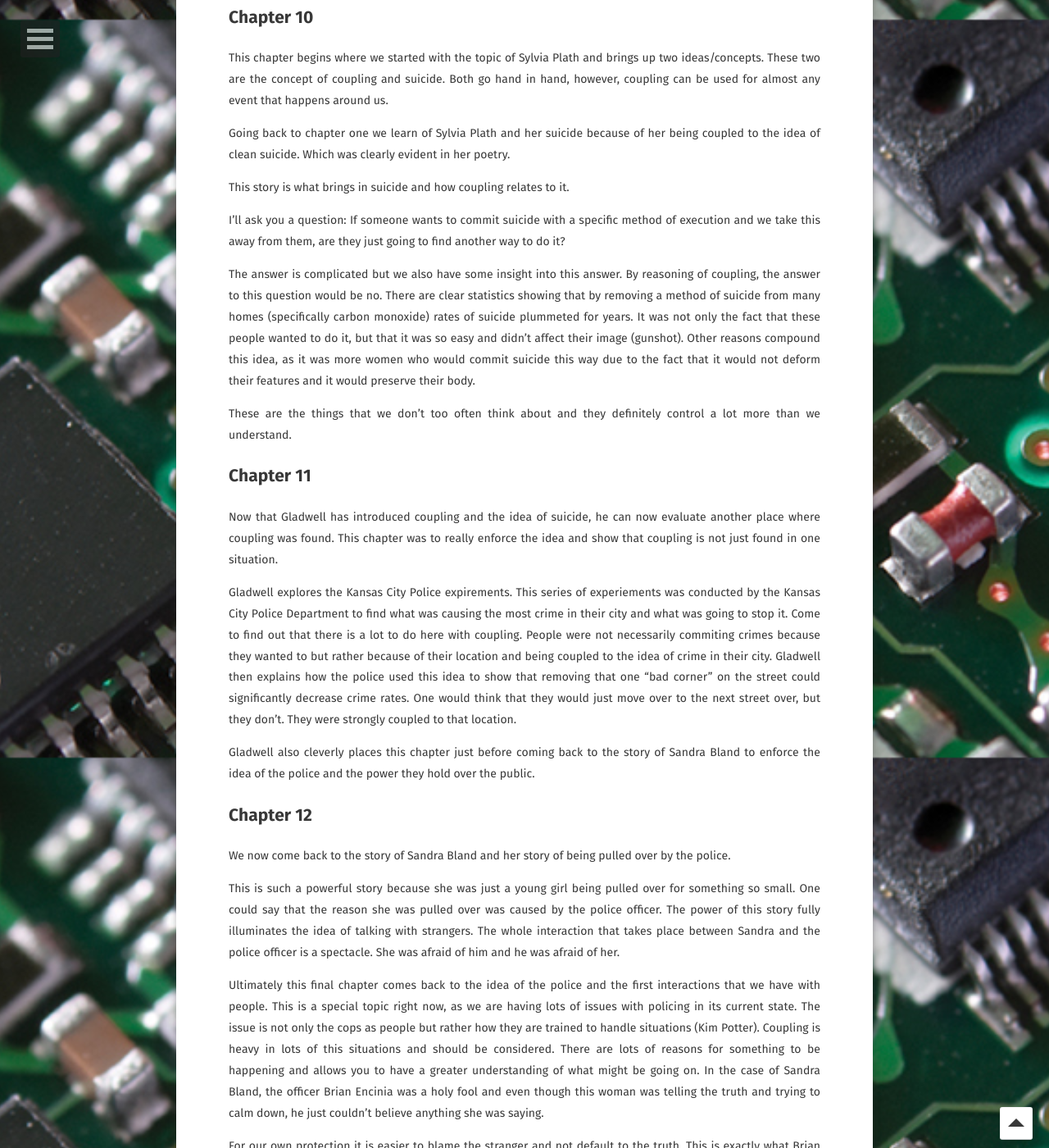
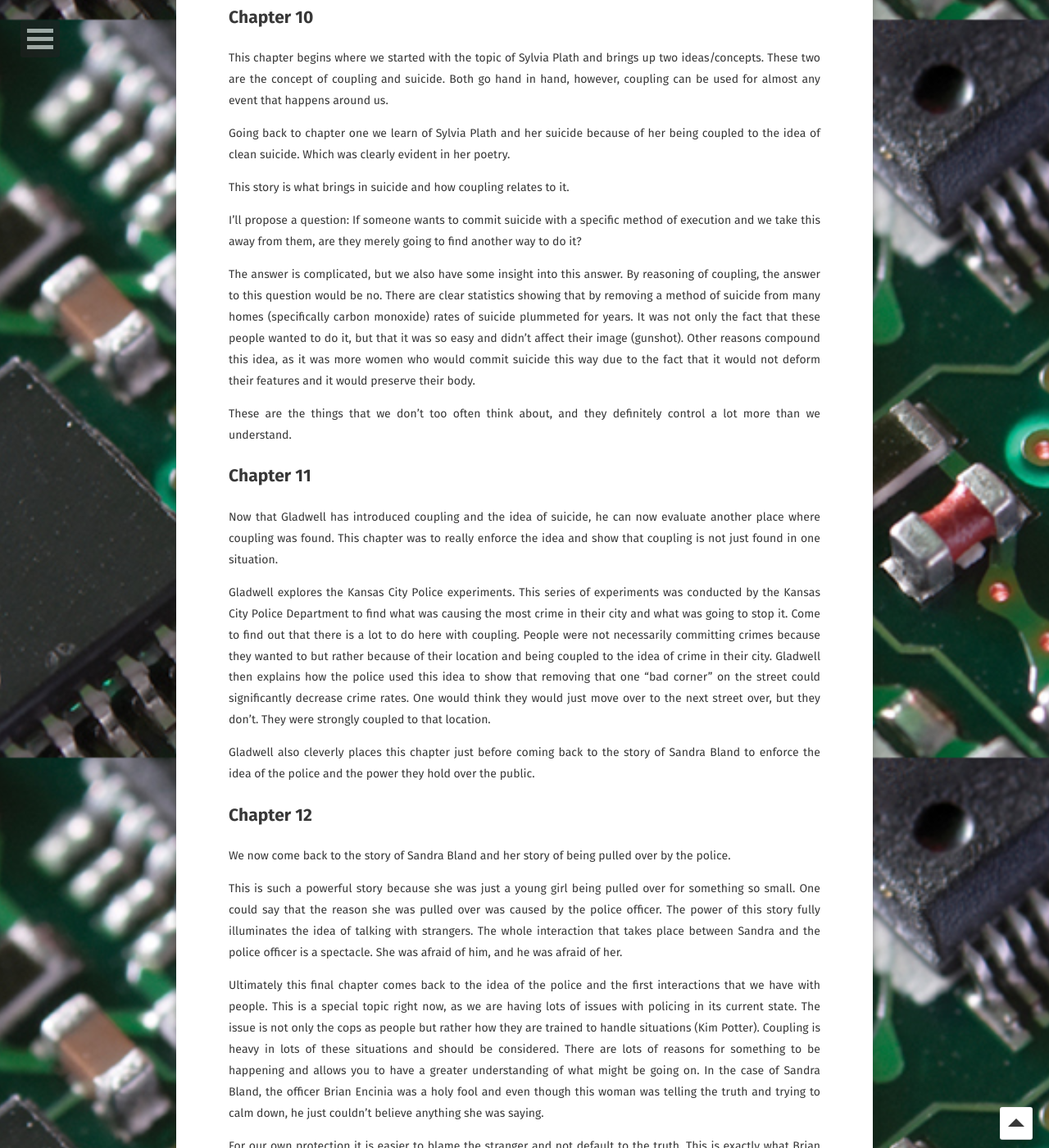
Before and after one commit to Markay12/MarkInfo-Projects, a Jekyll site: the page built from _posts/2022-01-04-talkingtostrangers.md, in a window 1280 px wide and 1400 px high, scrolled down 4476 px. Shown: the whole window at 82% size. Built offline with Jekyll 4.4.1, drawn with Linux system fonts in a browser that asks for light colours; some web fonts are replaced; some of the changed text lies outside the part shown.

Commit message:
updated grammar

```diff
--- a/_posts/2022-01-04-talkingtostrangers.md
+++ b/_posts/2022-01-04-talkingtostrangers.md
@@ -30,17 +30,17 @@
 
 ## Chapter 3
 
-**The Default to Truth** - This is a large concept which is defined in this chapter and shows up a lot within the rest of the book and earlier. The default to truth works like the phrase "Innocent until proven guilty". We as humans don't listen to conversations from an unbiased standpoint, we believe until we have a reason not to.
+**The Default to Truth** - This is a large concept which is defined in this chapter and shows up a lot within the rest of the book and earlier. The default to truth works like the phrase "Innocent until proven guilty." We as humans don't listen to conversations from an unbiased standpoint. We believe until we have a reason not to.
 
-This story comes back to Fidel Castro and one of the _greatest_ spies in the DIA, Ana Montes. Montes was at the top of her game and fooling the CIA and DIA for years, being a honored spy for Cuba in the US. Later it was found out how much she decieved the United States while being terrible at telling lies. She was able to get away for so long for the simple default to truth. How could one of the top people in the DIA who always does her job right be a spy for Cuba?...
+This story comes back to Fidel Castro and one of the _greatest_ spies in the DIA, Ana Montes. Montes was at the top of her game and fooling the CIA and DIA for years, being a honored spy for Cuba in the US. Later it was found out how much she deceived the United States while being terrible at telling lies. She was able to get away for so long for the simple default to truth. How could one of the top people in the DIA who always does her job right be a spy for Cuba?...
 
-Gladwell explains that no matter how close you are to someone or how great they may appear, you can be completely blind to their true intentions. We don't only believe what this person has to say but we rationalize it to fit our own perception of reality or what we want reality to be.
+Gladwell explains that no matter how close you are to someone or how great they may appear, you can be completely blind to their true intentions. We don't only believe what this person has to say, but we rationalize it to fit our own perception of reality or what we want reality to be.
 
 ## Chapter 4
 
-This chapter also introduces another interesting concept known as the "holy fool". This person is someone who does not default to the truth and looks at people like they are always lying. Gladwell explains that there are a few people in the world like this with the specific example of Harry Markopolos in the Bernie Madoff case. He was eventually the person that cracked this case and got Madoff convicted of these crimes all because he didn't believe him.
+This chapter also introduces another interesting concept known as the "holy fool." This person is someone who does not default to the truth and looks at people like they are always lying. Gladwell explains there are a few people in the world like this with the specific example of Harry Markopolos in the Bernie Madoff case. He was eventually the person that cracked this case and got Madoff convicted of these crimes all because he didn't believe him.
 
-There are ramificaitons to being the holy fool. If everyone were the holy fool our society would have a very hard time moving on. Consider you go to a gas station and buy a candy bar for $3.52. Are you really going to hold up the line so you can pull out your calculator and do the math to make sure everything is alright? No, but you can do this at home later. You just need to default to the truth at that moment.
+There are ramifications to being the holy fool. If everyone were the holy fool, our society would have a very hard time moving on. Consider you go to a gas station and buy a candy bar for $3.52. Are you really going to hold up the line so you can pull out your calculator and do the math to make sure everything is alright? No, but you can do this at home later. You just need to default to the truth at that moment.
 
 It took years to settle this Madoff case because no one believed Markopolos. He kept trying and eventually saw the case come out his way. The best people at detecting lies are those who have a hard time trusting in the first place. Even if you are the one to detect the lie or some fraud, you must have some power to do something about it as well.
 
@@ -48,7 +48,7 @@
 
 Chapter five moves into another new case that starts talking about sexual assault and eventually rape victims. This is definitely something that falls within the lines of this topic as people who have experienced these events usually have to go to court and testify upon the events.
 
-The specific encounter that is mentioned in this chapter is with Jerry Sandusky, the retired defensive coordinator for the Penn State football team. Glad well picks a great person to talk about these issues with because this was at the time a well respected man and difficult to believe he would commit such heinous actions.
+The specific encounter mentioned in this chapter is with Jerry Sandusky, the retired defensive coordinator for the Penn State football team. Glad well picks a great person to talk about these issues with because this was at the time a well respected man and difficult to believe he would commit such heinous actions.
 
 Gladwell shows how people try to protect themselves from other peoples actions which in turn defends the culprit. No one wants to be wrong either, so as more and more people believe the person who did the crime had done nothing wrong it falls out of question.
 
@@ -86,11 +86,11 @@
 
 ## Chapter 9
 
-This chapter now focuses on a new type of person. This is someone who is against you in all forms and wants to see you absolutely fail. When trying to deal with a terrorist in interrogrations, how are you going to know that you can believe what they are saying? They could be telling you anything just to get something out of it and to avoid any torture.
+This chapter now focuses on a new type of person. This is someone who is against you in all forms and wants to see you absolutely fail. When trying to deal with a terrorist in interrogation, how are you going to know that you can believe what they are saying? They could be telling you anything just to get something out of it and to avoid any torture.
 
 Gladwell not only goes through some of the interrogations related to the events of 9/11, but introduces what the US military does to prepare their soldiers for torture. Some forms of torture (waterboarding) are just too effective and therefore, the military is not training the soldiers to lie but rather hold off as long as possible.
 
-The greatest piece of information that came out of this chapter is showing how torture and ways of extracting information from people will not always provide the full story. There are many studies that show, when under pressure, most people cannot recall the events of what they are being asked correctly, if at all. This brings up the question of whether we should trust someone who has been tortured, because they may not even know what they are saying and could be fabricating a story.
+The greatest piece of information that came out of this chapter is showing how torture and ways of extracting information from people will not always provide the full story. Many studies show, when under pressure, most people cannot recall the events of what they are being asked correctly, if at all. This highlights the question of whether we should trust someone who has been tortured, because they may not even know what they are saying and could be fabricating a story.
 
 ## Chapter 10
 
@@ -100,17 +100,17 @@
 
 This story is what brings in suicide and how coupling relates to it.
 
-I'll ask you a question: If someone wants to commit suicide with a specific method of execution and we take this away from them, are they just going to find another way to do it?
+I'll propose a question: If someone wants to commit suicide with a specific method of execution and we take this away from them, are they merely going to find another way to do it?
 
-The answer is complicated but we also have some insight into this answer. By reasoning of coupling, the answer to this question would be no. There are clear statistics showing that by removing a method of suicide from many homes (specifically carbon monoxide) rates of suicide plummeted for years. It was not only the fact that these people wanted to do it, but that it was so easy and didn't affect their image (gunshot). Other reasons compound this idea, as it was more women who would commit suicide this way due to the fact that it would not deform their features and it would preserve their body.
+The answer is complicated, but we also have some insight into this answer. By reasoning of coupling, the answer to this question would be no. There are clear statistics showing that by removing a method of suicide from many homes (specifically carbon monoxide) rates of suicide plummeted for years. It was not only the fact that these people wanted to do it, but that it was so easy and didn't affect their image (gunshot). Other reasons compound this idea, as it was more women who would commit suicide this way due to the fact that it would not deform their features and it would preserve their body.
 
-These are the things that we don't too often think about and they definitely control a lot more than we understand.
+These are the things that we don't too often think about, and they definitely control a lot more than we understand.
 
 ## Chapter 11
 
 Now that Gladwell has introduced coupling and the idea of suicide, he can now evaluate another place where coupling was found. This chapter was to really enforce the idea and show that coupling is not just found in one situation.
 
-Gladwell explores the Kansas City Police expirements. This series of experiements was conducted by the Kansas City Police Department to find what was causing the most crime in their city and what was going to stop it. Come to find out that there is a lot to do here with coupling. People were not necessarily commiting crimes because they wanted to but rather because of their location and being coupled to the idea of crime in their city. Gladwell then explains how the police used this idea to show that removing that one "bad corner" on the street could significantly decrease crime rates. One would think that they would just move over to the next street over, but they don't. They were strongly coupled to that location.
+Gladwell explores the Kansas City Police experiments. This series of experiments was conducted by the Kansas City Police Department to find what was causing the most crime in their city and what was going to stop it. Come to find out that there is a lot to do here with coupling. People were not necessarily committing crimes because they wanted to but rather because of their location and being coupled to the idea of crime in their city. Gladwell then explains how the police used this idea to show that removing that one "bad corner" on the street could significantly decrease crime rates. One would think they would just move over to the next street over, but they don't. They were strongly coupled to that location.
 
 Gladwell also cleverly places this chapter just before coming back to the story of Sandra Bland to enforce the idea of the police and the power they hold over the public.
 
@@ -118,9 +118,9 @@
 
 We now come back to the story of Sandra Bland and her story of being pulled over by the police.
 
-This is such a powerful story because she was just a young girl being pulled over for something so small. One could say that the reason she was pulled over was caused by the police officer. The power of this story fully illuminates the idea of talking with strangers. The whole interaction that takes place between Sandra and the police officer is a spectacle. She was afraid of him and he was afraid of her.
+This is such a powerful story because she was just a young girl being pulled over for something so small. One could say that the reason she was pulled over was caused by the police officer. The power of this story fully illuminates the idea of talking with strangers. The whole interaction that takes place between Sandra and the police officer is a spectacle. She was afraid of him, and he was afraid of her.
 
-Ultimately this final chapter comes back to the idea of the police and the first interactions that we have with people. This is a special topic right now, as we are having lots of issues with policing in its current state. The issue is not only the cops as people but rather how they are trained to handle situations (Kim Potter). Coupling is heavy in lots of this situations and should be considered. There are lots of reasons for something to be happening and allows you to have a greater understanding of what might be going on. In the case of Sandra Bland, the officer Brian Encinia was a holy fool and even though this woman was telling the truth and trying to calm down, he just couldn't believe anything she was saying.
+Ultimately this final chapter comes back to the idea of the police and the first interactions that we have with people. This is a special topic right now, as we are having lots of issues with policing in its current state. The issue is not only the cops as people but rather how they are trained to handle situations (Kim Potter). Coupling is heavy in lots of these situations and should be considered. There are lots of reasons for something to be happening and allows you to have a greater understanding of what might be going on. In the case of Sandra Bland, the officer Brian Encinia was a holy fool and even though this woman was telling the truth and trying to calm down, he just couldn't believe anything she was saying.
 
 For our own protection it is easier to blame the stranger and not default to the truth. This is exactly what Brian Encinia did with Sandra Bland. However, not considering all the information, like the case of Amanda Knox, has dire consequences and can ruin someones life.
 
@@ -130,7 +130,7 @@
 
 Malcolm Gladwell produces some great literature and always finds a way to present it in such an interesting way. The interconnected stories that all cumulate to a final powerful ending will never cease to interest me.
 
-I would definitely recommend people to read this book to not only understand themselves more but the people around them. I think that we as people all need to take a step back and realize that there is a lot more going on inside the heads of those that are around us. We as a society are only now starting to understand mental health of those around us and how our actions affect them. This book has definitely made me take a step back to look at what is around me. I would suggest that after reading this you try and find what in your life is coupled with something. Why do you have good grades if you're in school? Why do you go to the gym? Why do you eat a certain way? Life around us is so interesting and there is never just one reason for something.
+I would definitely recommend people to read this book to not only understand themselves more but the people around them. I think we as people all need to take a step back and realize there is a lot more going on inside the heads of those that are around us. We as a society are only now starting to understand mental health of those around us and how our actions affect them. This book has definitely made me take a step back to look at what is around me. I would suggest that after reading this you try and find what in your life is coupled with something. Why do you have good grades if you're in school? Why do you go to the gym? Why do you eat a certain way? Life around us is so interesting and there is never just one reason for something.
 
 Aren't we all just strangers?
 ---
```
Also changed, not shown: other parts of _posts/2022-01-04-talkingtostrangers.md (+7 -7 lines).
